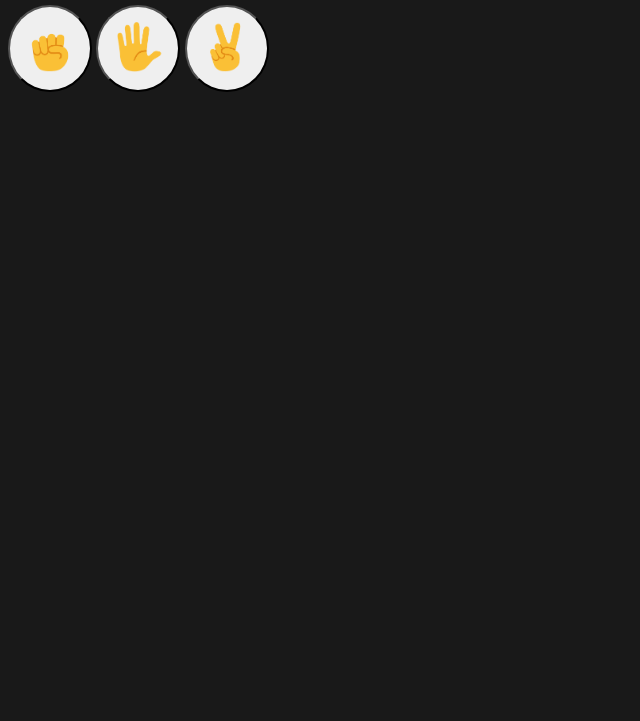
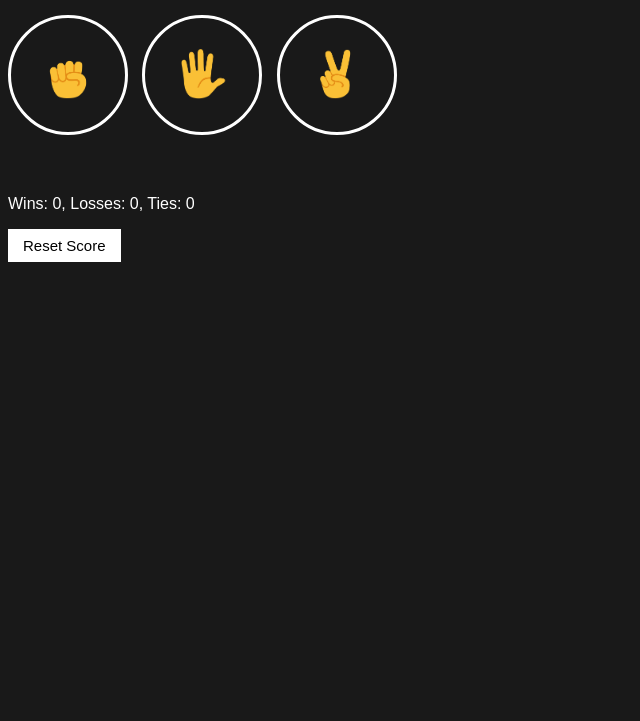
Before and after one commit to Leviwolf7/js-small-projects, a plain HTML site: page rock-paper-scissors/index.html in a window 1280 px wide. Shown: the part 79-800 px from the top of the page, without its empty margins (0-640 px from the left). Drawn offline with Linux system fonts and the light colour scheme.

Commit message:
fixed errors and js-modifications

```diff
--- a/rock-paper-scissors/index.html
+++ b/rock-paper-scissors/index.html
@@ -14,91 +14,114 @@
 </head>
 
 <body>
+  <p class="title">Rock Paper Scissors</p>
 
-  <!--Game Container-->
-  <section class="game-container">
-    <h1 class="title">Rock Paper Scissors</h1>
-    <div class="images-container">
-      <button class="icon-button" onclick="
-        pickComputerMove();
-
+  <button onclick="
     makeMove('rock');
-      ">
-        <img class="move-icon" src="images/rock-emoji.png" alt="Rock">
+  " class="move-button">
+    <img class="move-icon" src="images/rock-emoji.png" alt="rock-emoji">
   </button>
 
-      <button class="icon-button" onclick="
-        pickComputerMove();
-
+  <button onclick="
     makeMove('paper');
-      ">
-        <img class="move-icon" src="images/paper-emoji.png" alt="Paper">
+  " class="move-button">
+    <img class="move-icon" src="images/paper-emoji.png" alt="paper-emoji">
   </button>
 
-      <button class="icon-button" onclick="
-        pickComputerMove();
+  <button onclick="
+    makeMove('scissors');
+  " class="move-button">
+    <img class="move-icon" src="images/scissors-emoji.png" alt="scissors-emoji">
+  </button>
 
-        makeMove('scissors');
+  <p class="result js-result"></p>
+  <p class="js-moves-chosen"></p>
+
+  <p class="score js-score"></p>
+  <button class="reset-score-button" onclick="
+    resetScore();
   ">
-        <img class="move-icon" src="images/scissors-emoji.png" alt="Scissors">
+    Reset Score
   </button>
-    </div>
-  </section>
 
-  <!--JavaScript-->
   <script>
+    let score = {
+      wins: 0,
+      losses: 0,
+      ties: 0
+    };
 
-    let computerMove = '';
-    let result = '';
+    const savedScore = JSON.parse(localStorage.getItem('score'));
+    if (savedScore) {
+      score = savedScore;
+    }
+
+    updateScoreElement();
 
     function makeMove(playerMove) {
-      if (playerMove === 'rock') {
-        if (computerMove === 'rock') {
-          result = 'Is a Tie.';
-        } else if (computerMove === 'paper') {
-          result = 'Sorry You Lose.';
-        } else if (computerMove === 'scissors') {
-          result = 'Congrats You Win.';
+      const computerMove = pickComputerMove();
+      const resultElement = document.querySelector('.js-result');
+
+      if (playerMove === computerMove) {
+        resultElement.innerHTML = `Tie.`;
+        score.ties += 1;
+
+      } else if (
+        (playerMove === 'rock' && computerMove === 'scissors') ||
+        (playerMove === 'paper' && computerMove === 'rock') ||
+        (playerMove === 'scissors' && computerMove === 'paper')
+      ) {
+        resultElement.innerHTML = `You win.`;
+        score.wins += 1;
+
+      } else {
+        resultElement.innerHTML = `You lose.`;
+        score.losses += 1;
       }
 
-      } else if (playerMove === 'paper') {
-        if (computerMove === 'rock') {
-          result = 'Sorry You Lose.';
-        } else if (playerMove === 'paper') {
-          result = 'Is a Tie.';
-        } else if (playerMover === 'scissors') {
-          result = 'Congrats You Win.';
+      const movesElement = document.querySelector('.js-moves-chosen');
+      movesElement.innerHTML = `
+        You
+        <img src="images/${playerMove}-emoji.png" class="move-icon">
+        <img src="images/${computerMove}-emoji.png" class="move-icon">
+        Computer
+      `;
+
+      updateScoreElement();
+      localStorage.setItem('score', JSON.stringify(score));
     }
 
-      } else if (playerMove === 'scissors') {
-        if (computerMove = 'rock') {
-          result = 'Sorry You Lose.';
-        } else if (computerMove = 'paper') {
-          result = 'Congrats You Win.';
-        }else if (computerMove = 'scissors') {
-          result = 'Is a Tie.';
-        }
-      }
+    function resetScore() {
+      score = {
+        wins: 0,
+        losses: 0,
+        ties: 0
+      };
 
-      alert(`You picked ${playerMove}. Computer picked ${computerMove}. ${result}`);
-      return 0;
+      updateScoreElement();
+      localStorage.removeItem('score');
     }
 
     function pickComputerMove() {
       const randomNumber = Math.random();
+      let computerMove;
 
-      if (randomNumber >= 0 && randomNumber < 1 / 3) {
-        computerMove = 'rock'
-      } else if (randomNumber >= 1 / 3 && randomNumber < 2 / 3) {
-        computerMove = 'paper'
-      } else if (randomNumber >= 2 / 3 && randomNumber < 1) {
-        computerMover = 'scissors'
+      if (randomNumber < (1 / 3)) {
+        computerMove = 'rock';
+      } else if (randomNumber < (2 / 3)) {
+        computerMove = 'paper';
+      } else {
+        computerMove = 'scissors';
       }
 
-      return 0;
+      return computerMove;
     }
 
+    function updateScoreElement() {
+      document.querySelector('.js-score').innerHTML = `
+        Wins: ${score.wins}, Losses: ${score.losses}, Ties: ${score.ties}
+      `;
+    }
   </script>
-
 </body>
 </html>
--- a/rock-paper-scissors/style.css
+++ b/rock-paper-scissors/style.css
@@ -1,7 +1,7 @@
 body {
-  background-color: #191919;
-  color: #ffffff;
-  font-family: Arial, Helvetica, sans-serif;
+  background-color: rgb(25, 25, 25);
+  color: white;
+  font-family: Arial;
 }
 
 .title {
@@ -9,12 +9,35 @@ body {
   font-weight: bold;
 }
 
-.icon-button {
-  padding: 15px;
-  border-radius: 50%;
+.move-icon {
+  height: 50px;
 }
 
-.move-icon {
-  height: 50px;
-  width: 50px;
+.move-button {
+  width: 120px;
+  height: 120px;
+  border-radius: 60px;
+  border: 3px solid white;
+
+  background-color: transparent;
+  margin-right: 10px;
+  cursor: pointer;
 }
+
+.result {
+  font-size: 25px;
+  font-weight: bold;
+  margin-top: 50px;
+}
+
+.score {
+  margin-top: 60px;
+}
+
+.reset-score-button {
+  background-color: white;
+  border: none;
+  font-size: 15px;
+  padding: 8px 15px;
+  cursor: pointer;
+}
```
Lines whose indentation alone changed are shown as unchanged.
